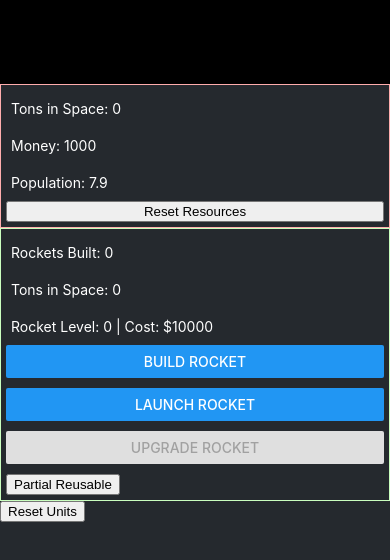
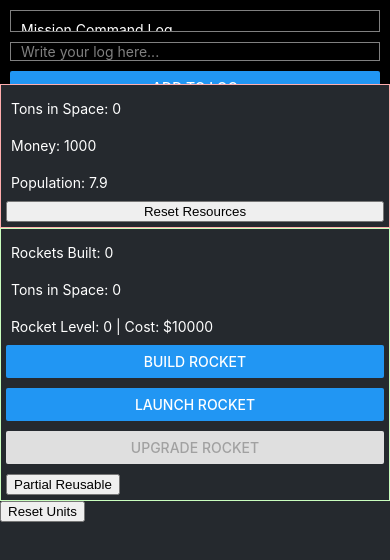
Before and after one commit to mchusma/singularity, a React Native app: screen / in a window 390 px wide. Shown: the top 560 px of the page. Built offline with nearby package versions, Linux system fonts and the light colour scheme.

Commit message:
Log Updates

```diff
--- a/src/screens/logTab.tsx
+++ b/src/screens/logTab.tsx
@@ -1,12 +1,68 @@
-import React from 'react';
-import { View, Text } from 'react-native';
+import React, { useState } from 'react';
+import { View, Text, ScrollView, Dimensions, StyleSheet, Button, TextInput } from 'react-native';
+
+const screenHeight = Dimensions.get('window').height;
 
 function LogTab() {
+  const [logs, setLogs] = useState([
+    "Mission Command Log",
+  ]);
+
+  const [userInput, setUserInput] = useState('');
+
+  const addNewLog = () => {
+    if (userInput.trim()) {
+      setLogs(prevLogs => [...prevLogs, userInput]);
+      setUserInput('');
+    }
+  };
+
   return (
-    <View>
-      <Text>Log Tab</Text>
+    <View style={styles.mainContainer}>
+      <ScrollView style={styles.logContainer}>
+        {logs.map((log, index) => (
+          <Text key={index} style={styles.logMessage}>{log}</Text>
+        ))}
+      </ScrollView>
+      <TextInput
+        style={styles.input}
+        value={userInput}
+        onChangeText={setUserInput}
+        placeholder="Write your log here..."
+        placeholderTextColor="gray"
+      />
+      <Button title="Add to Log" onPress={addNewLog} />
     </View>
   );
 }
 
+const styles = StyleSheet.create({
+  mainContainer: {
+    flex: 1,
+    padding: 10,
+    backgroundColor: 'black'
+  },
+  logContainer: {
+    maxHeight: screenHeight / 3,
+    borderWidth: 1,
+    borderColor: 'grey',
+    padding: 10,
+    marginBottom: 10,
+    backgroundColor: 'black'
+  },
+  logMessage: {
+    marginBottom: 5,
+    color: 'white'
+  },
+  input: {
+    height: 40,
+    borderColor: 'gray',
+    borderWidth: 1,
+    marginBottom: 10,
+    paddingHorizontal: 10,
+    color: 'white',
+    backgroundColor: 'black'
+  }
+});
+
 export default LogTab;
```
